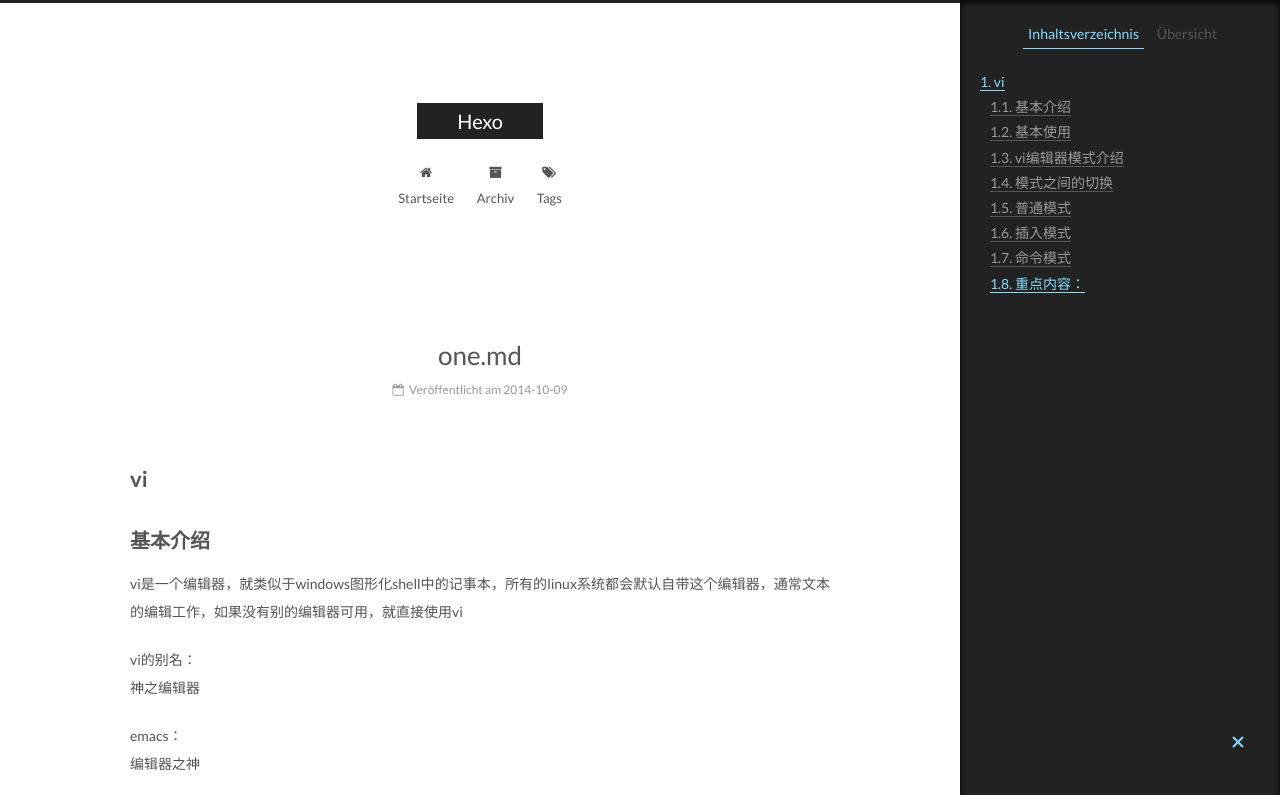
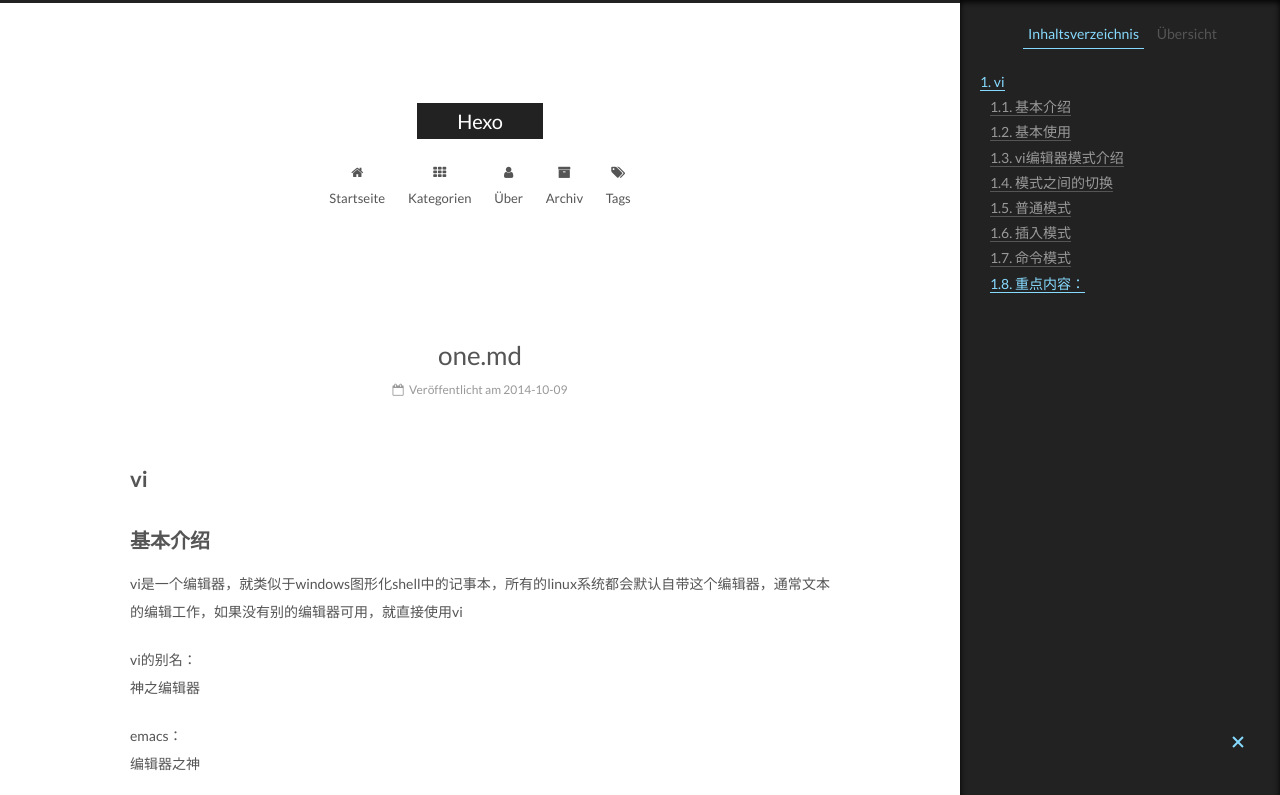
Before and after one commit to Dawnthy/Dawnthy.github.io, a plain HTML site: page 2014/10/09/one-md/index.html in a window 1280 px wide. Shown: the top 795 px of the page. Drawn offline with Linux system fonts and the light colour scheme.

Commit message:
Site updated: 2017-10-09 10:55:42

```diff
--- a/2014/10/09/one-md/index.html
+++ b/2014/10/09/one-md/index.html
@@ -205,6 +205,26 @@
               <i class="menu-item-icon fa fa-fw fa-home"></i> <br />
 
             Startseite
+          </a>
+        </li>
+
+
+        <li class="menu-item menu-item-categories">
+          <a href="/categories/" rel="section">
+
+              <i class="menu-item-icon fa fa-fw fa-th"></i> <br />
+
+            Kategorien
+          </a>
+        </li>
+
+
+        <li class="menu-item menu-item-about">
+          <a href="/about/" rel="section">
+
+              <i class="menu-item-icon fa fa-fw fa-user"></i> <br />
+
+            Über
           </a>
         </li>
 
--- a/css/main.css
+++ b/css/main.css
@@ -1807,7 +1807,7 @@ pre .javascript .function {
   width: 4px;
   height: 4px;
   border-radius: 50%;
-  background: #ffff3e;
+  background: #752dc6;
 }
 .links-of-blogroll {
   font-size: 13px;
```
Also changed, not shown: 2015/10/09/hexoIndex无法生成/index.html (+20 -0 lines), 2017/10/08/hello-world/index.html (+20 -0 lines), archives/2014/10/index.html (+20 -0 lines), archives/2014/index.html (+20 -0 lines), archives/2015/10/index.html (+20 -0 lines), archives/2015/index.html (+20 -0 lines), archives/2017/10/index.html (+20 -0 lines), archives/2017/index.html (+20 -0 lines), archives/index.html (+20 -0 lines), index.html (+20 -0 lines).
